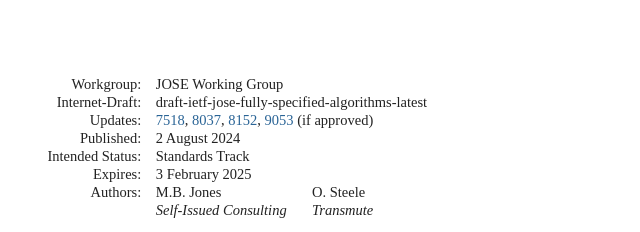
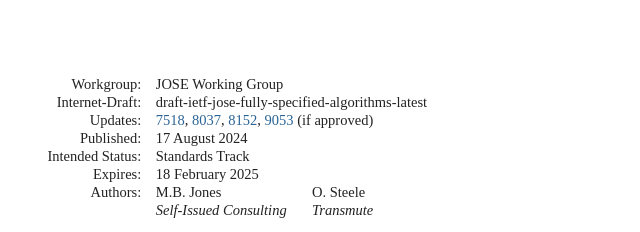
Before and after one commit to ietf-wg-jose/draft-ietf-jose-fully-specified-algorithms, a plain HTML site: page mbj-iana-early-review/draft-ietf-jose-fully-specified-algorithms.html in a window 1280 px wide. Shown: the top 232 px of the page, 92-732 px from the left. Drawn offline with Linux system fonts and the light colour scheme; a web font is replaced by a local one.

Commit message:
Script updating gh-pages from 2503e1e. [ci skip]

```diff
--- a/mbj-iana-early-review/draft-ietf-jose-fully-specified-algorithms.html
+++ b/mbj-iana-early-review/draft-ietf-jose-fully-specified-algorithms.html
@@ -40,7 +40,7 @@
     pycountry 22.3.5
     PyYAML 6.0.1
     requests 2.32.3
-    setuptools 69.5.1
+    setuptools 70.3.0
     wcwidth 0.2.13
 -->
 <link href="draft-ietf-jose-fully-specified-algorithms.xml" rel="alternate" type="application/rfc+xml">
@@ -1044,7 +1044,7 @@ svg :is([fill="white"], [fill^="#fff"]) {
 </tr></thead>
 <tfoot><tr>
 <td class="left">Jones &amp; Steele</td>
-<td class="center">Expires 3 February 2025</td>
+<td class="center">Expires 18 February 2025</td>
 <td class="right">[Page]</td>
 </tr></tfoot>
 </table>
@@ -1060,12 +1060,12 @@ svg :is([fill="white"], [fill^="#fff"]) {
 <a href="https://www.rfc-editor.org/rfc/rfc7518" class="eref">7518</a>, <a href="https://www.rfc-editor.org/rfc/rfc8037" class="eref">8037</a>, <a href="https://www.rfc-editor.org/rfc/rfc8152" class="eref">8152</a>, <a href="https://www.rfc-editor.org/rfc/rfc9053" class="eref">9053</a> (if approved)</dd>
 <dt class="label-published">Published:</dt>
 <dd class="published">
-<time datetime="2024-08-02" class="published">2 August 2024</time>
+<time datetime="2024-08-17" class="published">17 August 2024</time>
     </dd>
 <dt class="label-intended-status">Intended Status:</dt>
 <dd class="intended-status">Standards Track</dd>
 <dt class="label-expires">Expires:</dt>
-<dd class="expires"><time datetime="2025-02-03">3 February 2025</time></dd>
+<dd class="expires"><time datetime="2025-02-18">18 February 2025</time></dd>
 <dt class="label-authors">Authors:</dt>
 <dd class="authors">
 <div class="author">
@@ -1114,7 +1114,7 @@ svg :is([fill="white"], [fill^="#fff"]) {
         time. It is inappropriate to use Internet-Drafts as reference
         material or to cite them other than as "work in progress."<a href="#section-boilerplate.1-3" class="pilcrow">¶</a></p>
 <p id="section-boilerplate.1-4">
-        This Internet-Draft will expire on 3 February 2025.<a href="#section-boilerplate.1-4" class="pilcrow">¶</a></p>
+        This Internet-Draft will expire on 18 February 2025.<a href="#section-boilerplate.1-4" class="pilcrow">¶</a></p>
 </section>
 </div>
 <div id="copyright">
```
Also changed, not shown: mbj-iana-early-review/draft-ietf-jose-fully-specified-algorithms.txt.
